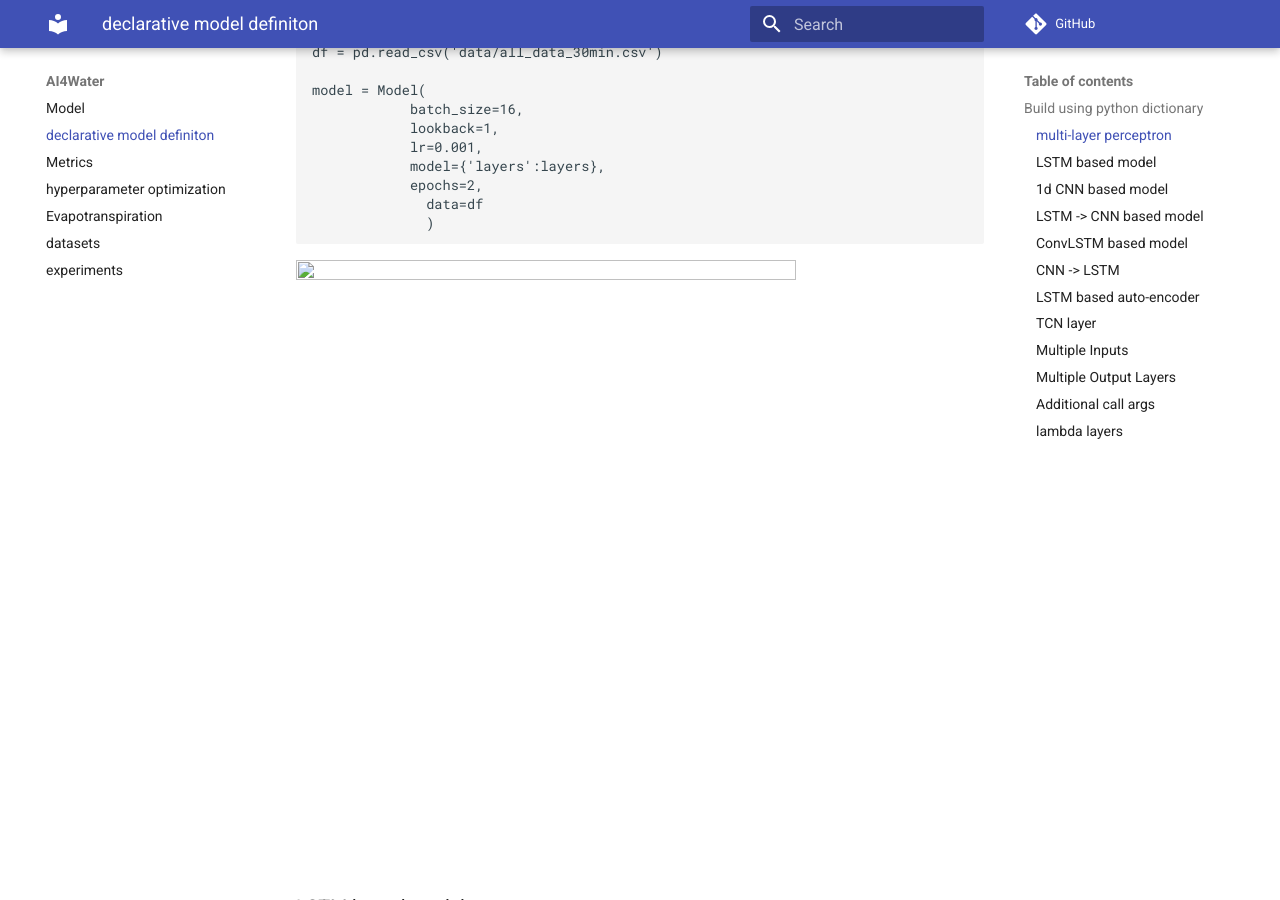
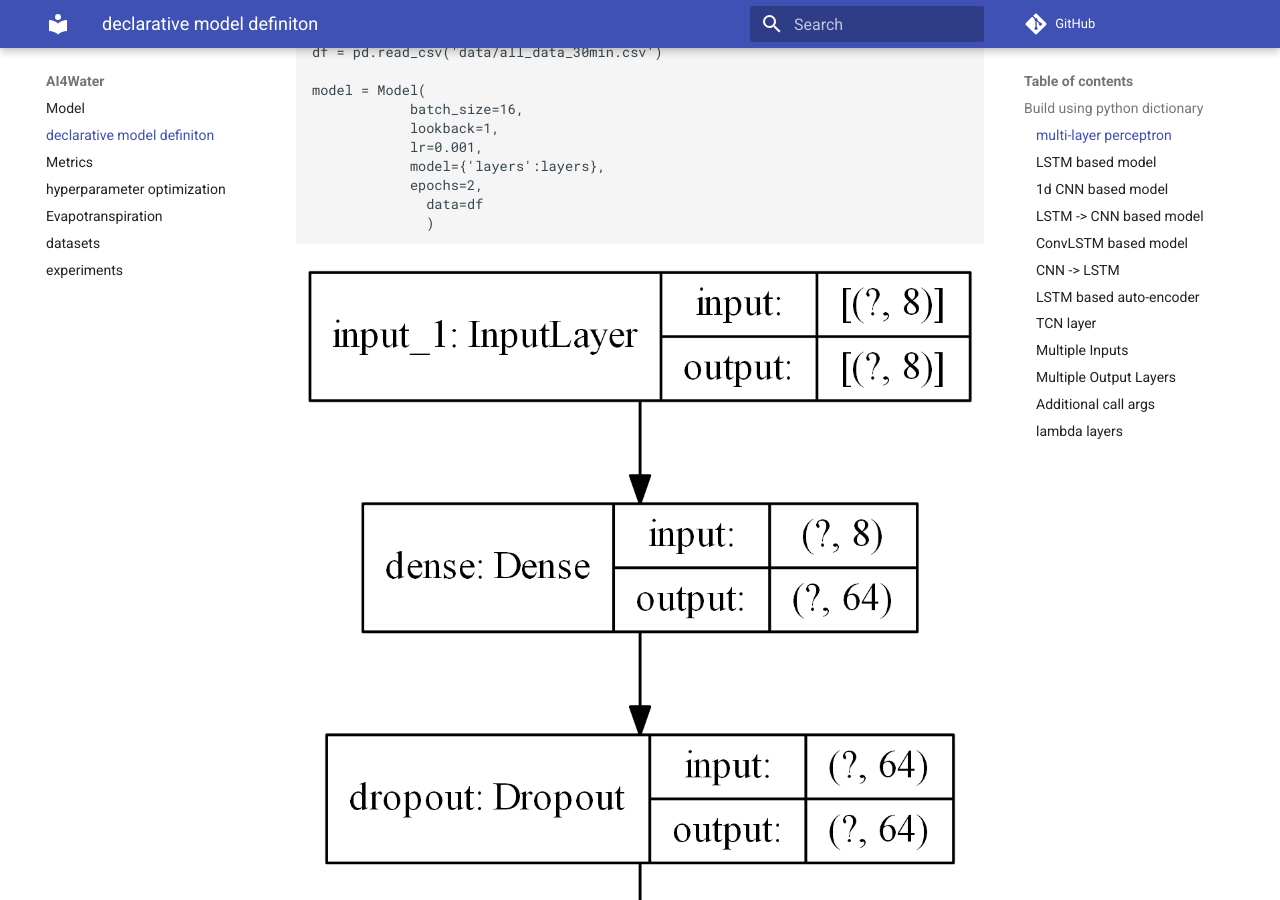
Before and after one commit to AtrCheema/AI4Water, an MkDocs documentation site: the page built from docs/build_dl_models.md, in a window 1280 px wide and 900 px high, scrolled down 658 px. Built offline with MkDocs 1.6.1 and Material for MkDocs 9.7.7, drawn with Linux system fonts in a browser that asks for light colours; comment, search, counter and statistics services are not loaded; old or Windows-style settings are respelled for this version of MkDocs.

Commit message:
improved docs

````diff
--- a/docs/build_dl_models.md
+++ b/docs/build_dl_models.md
@@ -32,8 +32,7 @@ model = Model(
               data=df
               )
 ```
-
-<img src="imgs/mlp.png" width="500" height="600" />
+![MLP](imgs/mlp.png)
 
 ### LSTM based model
 If you do not define the last dense/fully connected layer, it will be inferred from the number of outputs the
@@ -57,7 +56,7 @@ model = Model(batch_size=16,
               data=df
               )
 ```
-<img src="imgs/lstm.png" width="500" height="600" />
+![LSTM](imgs/lstm.png)
 
 ### 1d CNN based model
 If a layer does not receive any input arguments for its initialization, still an empty dictioanry must be provided.
@@ -73,8 +72,7 @@ layers = {"Conv1D_9": {'filters': 64, 'kernel_size': 2},
           "Dense": 1
           }
 ```
-
-<img src="imgs/cnn.png" width="500" height="600" />
+![CNN](imgs/cnn.png)
 
 ### LSTM -> CNN based model
 
@@ -89,7 +87,7 @@ layers = {"LSTM": {'units': 64, 'return_sequences': True},
           "Dense": 1
           }
 ```
-<img src="imgs/lstm_cnn.png" width="500" height="600" />
+![LSTM-CNN](imgs/lstm_cnn.png)
 
 ### ConvLSTM based model
 AI4Water will infer input shape for general cases however it is better to explicitly define the [input layer](https://www.tensorflow.org/api_docs/python/tf/keras/Input)
@@ -103,7 +101,7 @@ layers = {'Input': {'shape': (3, 1, 4, 8)},
           'Dense': 1
           }
 ```
-<img src="imgs/convlstm.png" width="500" height="600" />
+![ConvLSTM](imgs/convlstm.png)
 
 ### CNN -> LSTM
 If a layer is to be enclosed in `TimeDistributed` layer, just add the layer followed by `TimeDistributed` as shown below.
@@ -149,7 +147,7 @@ layers = {
     'Dense': 1
 }
 ```
-<img src="imgs/lstm_autoenc.png" width="500" height="700" />
+![lstm autoenc](imgs/lstm_autoenc.png)
 
 ### TCN layer
 You can use third party layers such as [`tcn`](https://github.com/philipperemy/keras-tcn) which is currently not supported by Tensorflow. Provided you have
@@ -167,8 +165,7 @@ layers = {"tcn": {'nb_filters': 64,
           'Dense': 1
           }
 ```
-
-<img src="imgs/tcn.png" width="500" height="700" />
+![tcn](imgs/tcn.png)
 
 ### Multiple Inputs
 In order to build more complex models, where a layer takes more than one inputs, you can specify the `inputs` key
@@ -209,7 +206,7 @@ layers = {"Input_0": {"shape": (5, 10), "name": "cont_inputs"},
 As the above model takes two inputs, we will have to overwrite `run_paras` method in our own class which should inherit
 from `Model` class
 
-<img src="imgs/lstm_dense.png" width="700" height="800" />
+![lstm_dense](imgs/lstm_dense.png)
 
 ### Multiple Output Layers
 In some cases a layer returns more than one output and we want to use each of those outputs in a separate layer. Such
@@ -238,8 +235,7 @@ layers = {
     "Dense": 1
 }
 ```
-
-<img src="imgs/multi_output_layer.png" width="600" height="700" />
+![multi output layer](imgs/multi_output_layer.png)
 
 ### Additional call args
 We might be tempted to provide additional call arguments to a layer. For example, in tensorflow's [LSTM layer](https://www.tensorflow.org/api_docs/python/tf/keras/layers/LSTM#call_arguments_2), we can
@@ -274,7 +270,7 @@ layers ={
     "Dense": 1
 }
 ```
-<img src="imgs/add_call_args.png" width="700" height="800" />
+![additional call args](imgs/add_call_args.png)
 
 It must be noted that the keys `inputs`, `outputs`, and `call_args` are optional while `config` is mandatory.
 
@@ -298,7 +294,7 @@ config_path = "path like"
 df = pd.read_csv('data/data.csv')
 model = Model.from_config(config_path=config_path, data=df)
 ```
-<img src="imgs/lambda.png" width="500" height="600" />
+![lambda](imgs/lambda.png)
 
 You may notice reshaping of the outputs into 3d. This is done for a consistent
 output shape with time series prediction cases with multiple horizons. More on this
````
Also changed, not shown: README.md (+2 -2 lines), docs/index.md (+2 -2 lines).
